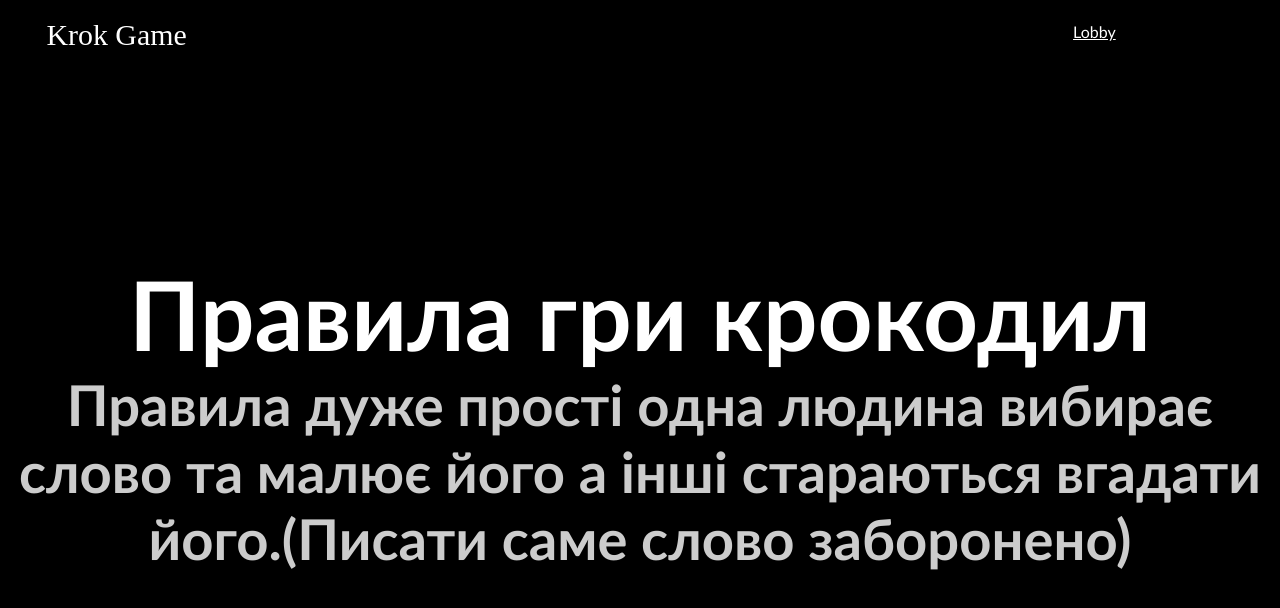
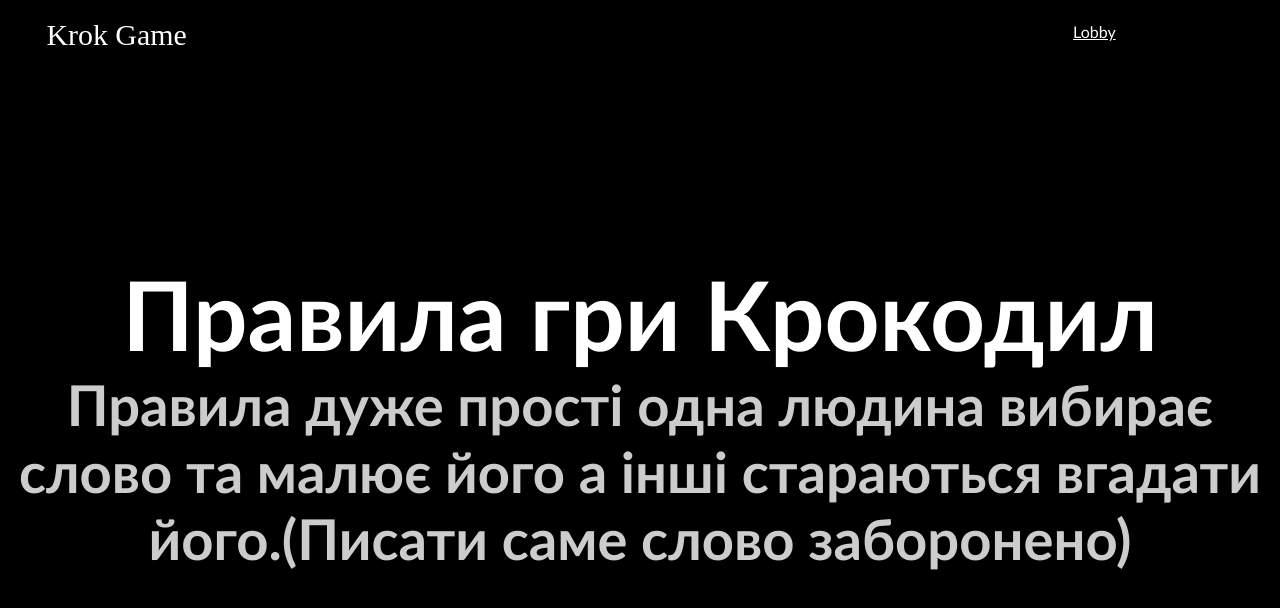
Before and after one commit to Krokgame/Krokgame.github.io, a website: page index.html in a window 1280 px wide. Shown: the top 608 px of the page. Drawn offline with nearby package versions, Linux system fonts and the light colour scheme; a web font is replaced by a local one.

Commit message:
Update index.html

```diff
--- a/index.html
+++ b/index.html
@@ -18,7 +18,7 @@
     </header>
 
     <div id="top">
-        <h1>Правила гри крокодил</h1>
+        <h1>Правила гри Крокодил</h1>
         <h3>Правила дуже прості одна людина вибирає слово та малює його а інші стараються вгадати його.(Писати саме слово заборонено)</h3>
     </div>
 
```
